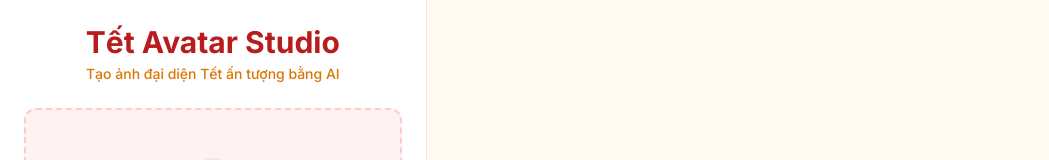
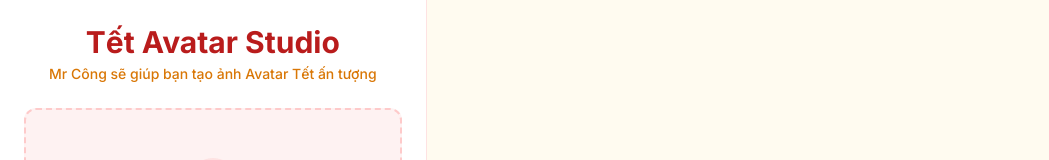
Before and after one commit to iotlvhh/TetAvatar, a React (Vite) app: page / in a window 1280 px wide. Shown: the top 160 px of the page, without its empty margins (0-1049 px from the left). Built offline with nearby package versions, Linux system fonts and the light colour scheme.

Commit message:
Update sidebar description for Tết Avatar Studio

```diff
--- a/components/Sidebar.tsx
+++ b/components/Sidebar.tsx
@@ -30,7 +30,7 @@ export const Sidebar: React.FC<SidebarProps> = ({
     <div className="w-full lg:w-1/3 bg-white p-6 shadow-xl border-r border-red-100 flex flex-col h-full overflow-y-auto">
       <div className="mb-6 text-center">
         <h1 className="text-3xl font-bold text-red-700 mb-1">Tết Avatar Studio</h1>
-        <p className="text-amber-600 text-sm font-medium">Tạo ảnh đại diện Tết ấn tượng bằng AI</p>
+        <p className="text-amber-600 text-sm font-medium">Mr Công sẽ giúp bạn tạo ảnh Avatar Tết ấn tượng</p>
       </div>
 
       <div className="space-y-6 pb-20">
```
